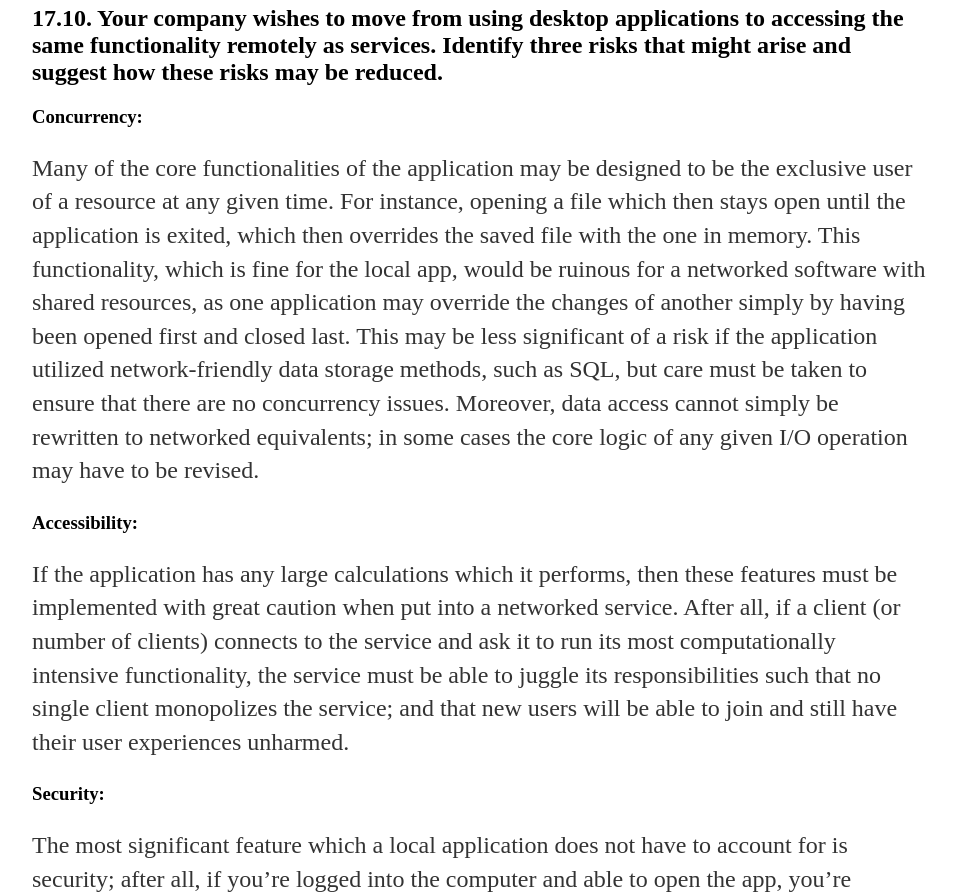
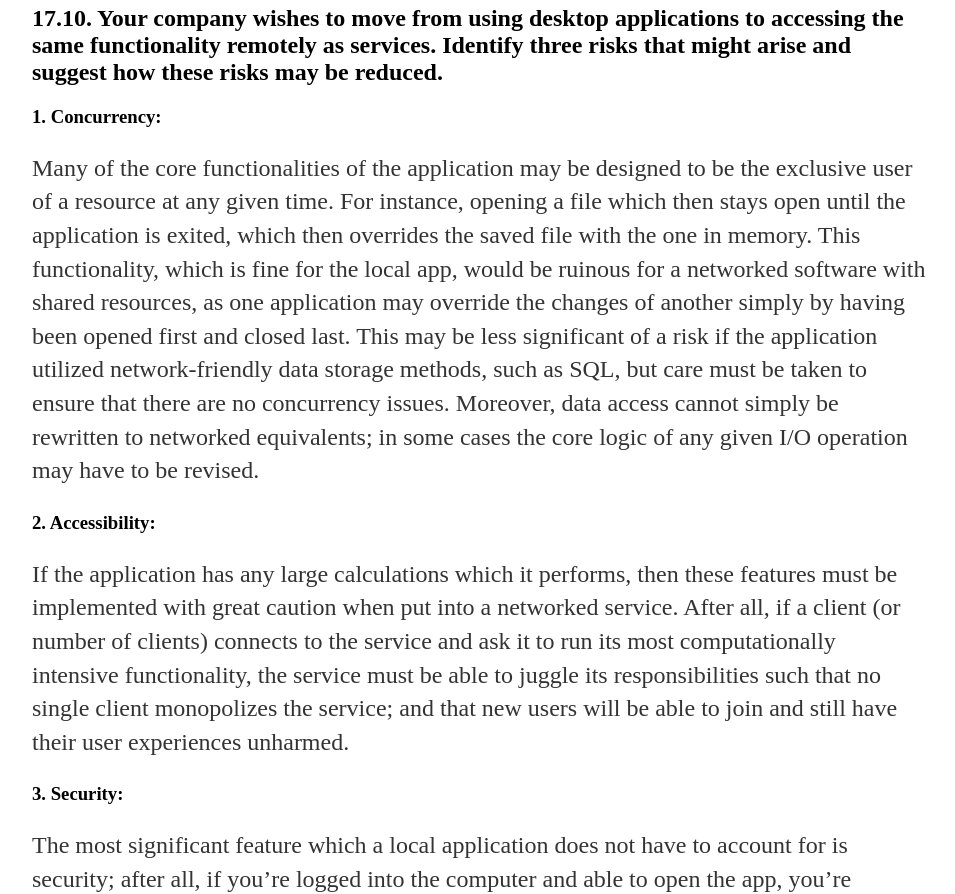
Before and after one commit to Quintuplin/quintuplin.github.io, a Jekyll site: the page built from _posts/2019-10-10-Chapter-17.md, in a window 1280 px wide. Shown: the part 250-1144 px from the top of the page, without its empty margins (160-1115 px from the left). Built offline with Jekyll 4.4.1, drawn with Linux system fonts in a browser that asks for light colours; comment, search, counter and statistics services are not loaded.

Commit message:
Update 2019-10-10-Chapter-17.md

```diff
--- a/_posts/2019-10-10-Chapter-17.md
+++ b/_posts/2019-10-10-Chapter-17.md
@@ -6,14 +6,14 @@ date: 2019-10-10
 
 ## 17.10. Your company wishes to move from using desktop applications to accessing the same functionality remotely as services. Identify three risks that might arise and suggest how these risks may be reduced.
 
-### Concurrency:
+### 1. Concurrency:
 
 Many of the core functionalities of the application may be designed to be the exclusive user of a resource at any given time. For instance, opening a file which then stays open until the application is exited, which then overrides the saved file with the one in memory. This functionality, which is fine for the local app, would be ruinous for a networked software with shared resources, as one application may override the changes of another simply by having been opened first and closed last. This may be less significant of a risk if the application utilized network-friendly data storage methods, such as SQL, but care must be taken to ensure that there are no concurrency issues. Moreover, data access cannot simply be rewritten to networked equivalents; in some cases the core logic of any given I/O operation may have to be revised.
 
-### Accessibility:
+### 2. Accessibility:
 
 If the application has any large calculations which it performs, then these features must be implemented with great caution when put into a networked service. After all, if a client (or number of clients) connects to the service and ask it to run its most computationally intensive functionality, the service must be able to juggle its responsibilities such that no single client monopolizes the service; and that new users will be able to join and still have their user experiences unharmed.
 
-### Security:
+### 3. Security:
 
 The most significant feature which a local application does not have to account for is security; after all, if you're logged into the computer and able to open the app, you're probably supposed to be there. However, networked services have no such protection; anyone in the network (which could likely be the global web) may interface with the service. This means that security becomes a significant issue; by having every application user's information stored and computed within this networked service, it creates a significant potential for a malicious entity to intercept, view, or alter this data; with potentially ruinous effects on the individuals under attack. Applications have the luxury of being on a system which they can already trust; but remote services have no such luxury when communicating with their clients.
```
